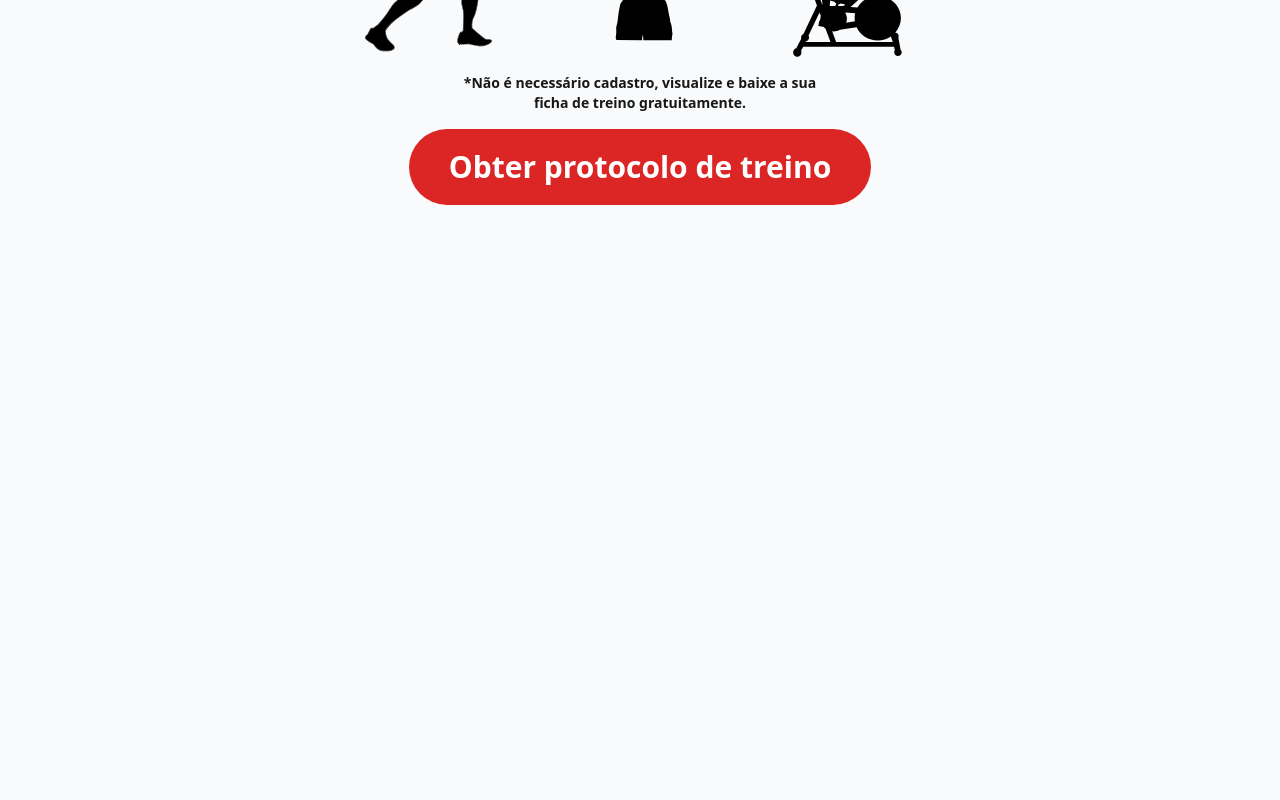
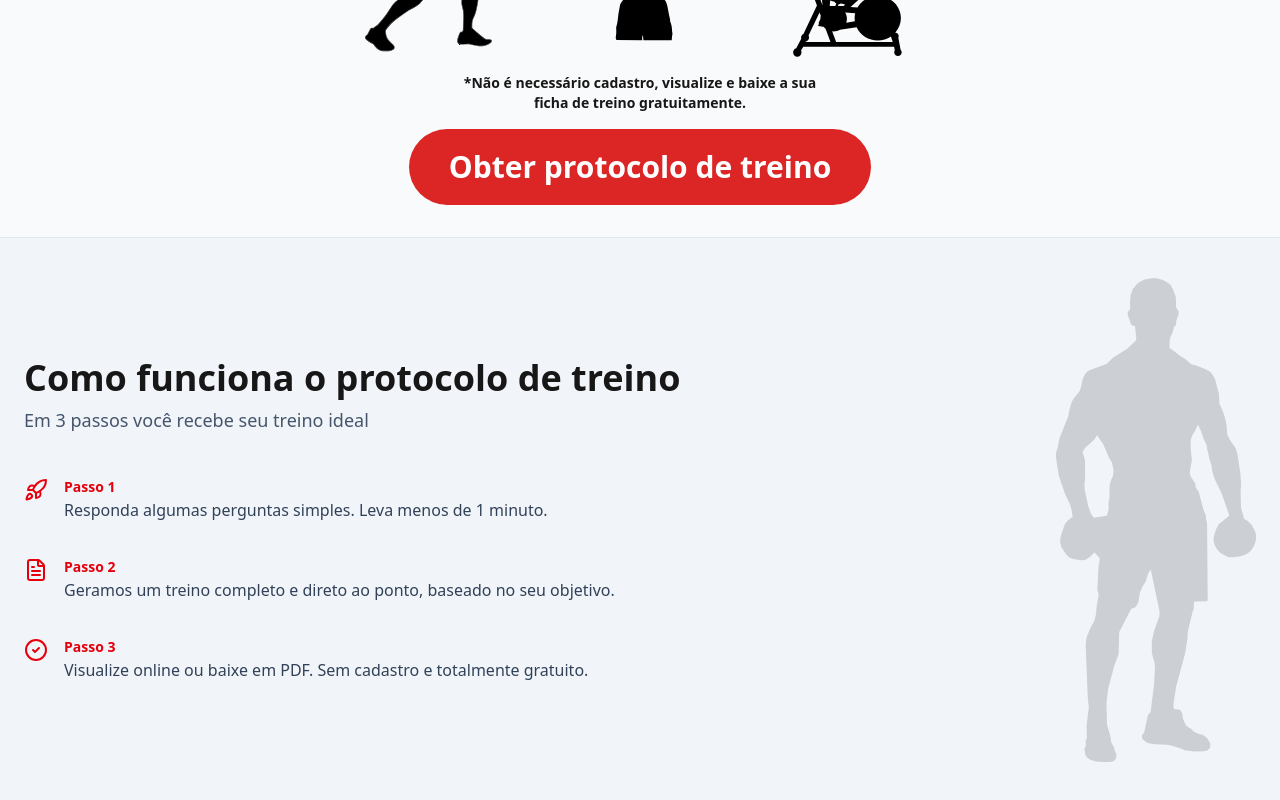
Before and after one commit to RobertoBMJunior/gym-site, a Next.js app: page / in a window 1280 px wide. Shown: the part 408-1208 px from the top of the page. Before the commit the page ends 800 px from the top, so only its background shows below. Built offline with nearby package versions, Linux system fonts and the light colour scheme.

Commit message:
feat: Criar a seção Como Funciona

```diff
--- a/package.json
+++ b/package.json
@@ -9,6 +9,7 @@
     "lint": "eslint"
   },
   "dependencies": {
+    "lucide-react": "^0.562.0",
     "next": "16.1.1",
     "react": "19.2.3",
     "react-dom": "19.2.3"
--- a/src/app/page.tsx
+++ b/src/app/page.tsx
@@ -1,10 +1,12 @@
-import { HeroSection } from "@/components/sections/HeroSection";
-import Image from "next/image";
+import { HeroSection } from '@/components/sections/HeroSection'
+import { HowItWorks } from '@/components/sections/HowItWorks'
+import Image from 'next/image'
 
 export default function Home() {
   return (
     <div className="">
-      <HeroSection/>
+      <HeroSection />
+      <HowItWorks />
     </div>
-  );
+  )
 }
--- a/src/components/sections/HeroSection.tsx
+++ b/src/components/sections/HeroSection.tsx
@@ -2,7 +2,7 @@ import Image from 'next/image'
 
 export function HeroSection() {
   return (
-    <section className="w-full flex flex-col items-center gap-4 py-4 px-50">
+    <section className="w-full flex flex-col items-center gap-4 py-4 px-50 mb-4">
       <h1 className="text-5xl text-center font-bold max-w-200">
         Treino personalizado para o seu corpo, nível e objetivo
       </h1>
--- /dev/null
+++ b/src/components/sections/HowItWorks.tsx
@@ -0,0 +1,72 @@
+import { CircleCheck, FileText, Rocket } from 'lucide-react'
+import Image from 'next/image'
+
+export function HowItWorks() {
+  return (
+    <section className="border-t border-slate-200 bg-slate-100 py-10">
+      <div className="max-w-7xl mx-auto flex items-center gap-12 px-6">
+        <div className="flex-1">
+          <h2 className="text-4xl font-bold">
+            Como funciona o protocolo de treino
+          </h2>
+
+          <h3 className="text-lg text-slate-600 mt-2 mb-10">
+            Em 3 passos você recebe seu treino ideal
+          </h3>
+
+          <div className="space-y-8 text-slate-700">
+            {/* Passo 1 */}
+            <div className="flex gap-4">
+              <Rocket className="text-red-600 mt-1" />
+              <div>
+                <span className="text-sm font-semibold text-red-600">
+                  Passo 1
+                </span>
+                <p>
+                  Responda algumas perguntas simples. Leva menos de 1 minuto.
+                </p>
+              </div>
+            </div>
+
+            {/* Passo 2 */}
+            <div className="flex gap-4">
+              <FileText className="text-red-600 mt-1" />
+              <div>
+                <span className="text-sm font-semibold text-red-600">
+                  Passo 2
+                </span>
+                <p>
+                  Geramos um treino completo e direto ao ponto, baseado no seu
+                  objetivo.
+                </p>
+              </div>
+            </div>
+
+            {/* Passo 3 */}
+            <div className="flex gap-4">
+              <CircleCheck className="text-red-600 mt-1" />
+              <div>
+                <span className="text-sm font-semibold text-red-600">
+                  Passo 3
+                </span>
+                <p>
+                  Visualize online ou baixe em PDF. Sem cadastro e totalmente
+                  gratuito.
+                </p>
+              </div>
+            </div>
+          </div>
+        </div>
+
+        <Image
+          src="/imageTraining4.svg"
+          alt=""
+          width={200}
+          height={400}
+          className="opacity-15"
+          aria-hidden
+        />
+      </div>
+    </section>
+  )
+}
```
Also changed, not shown: public/imageTraining4.svg (added), 1 other file (tests, documents, lock files or other folders).
